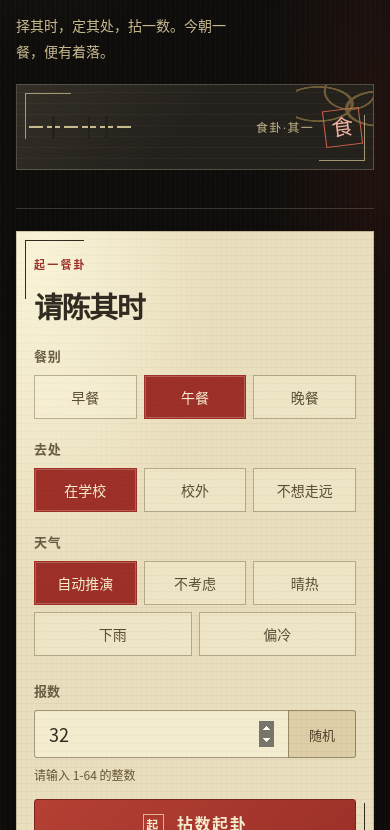
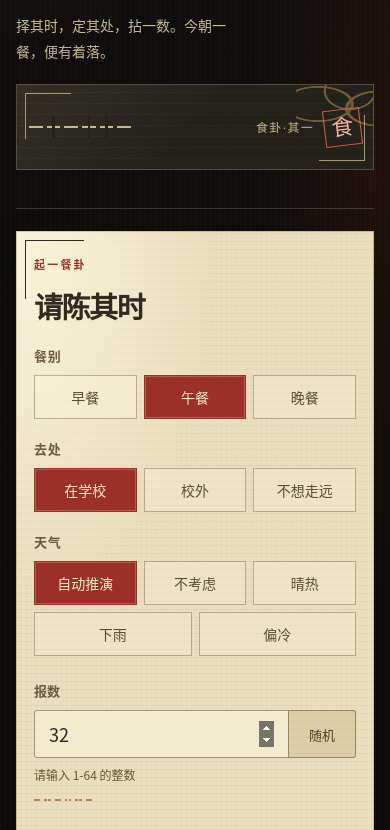
Before and after one commit to whz211417/yi-shi-gua, a website with bundled scripts: page index.html in a window 390 px wide. Shown: the part 264-1094 px from the top of the page. Built offline with nearby package versions, Linux system fonts and the light colour scheme.

Commit message:
fix: keep casting lines visible on mobile

```diff
--- a/assets/style.css
+++ b/assets/style.css
@@ -565,7 +565,7 @@ h1 span { display: block; white-space: nowrap; }
   .oracle-order { writing-mode: horizontal-tb; font-size: 12px; letter-spacing: .1em; }
   .cloud-mark { width: 100px; height: 65px; }
   .ritual-sheet { margin-top: 22px; }
-  .finger-stage { display: none; }
+  .finger-stage { display: flex; min-height: 18px; justify-content: flex-start; }
   .menu-panel { padding: 10px; }
   .menu-panel-inner { padding: 18px; }
 }
```
